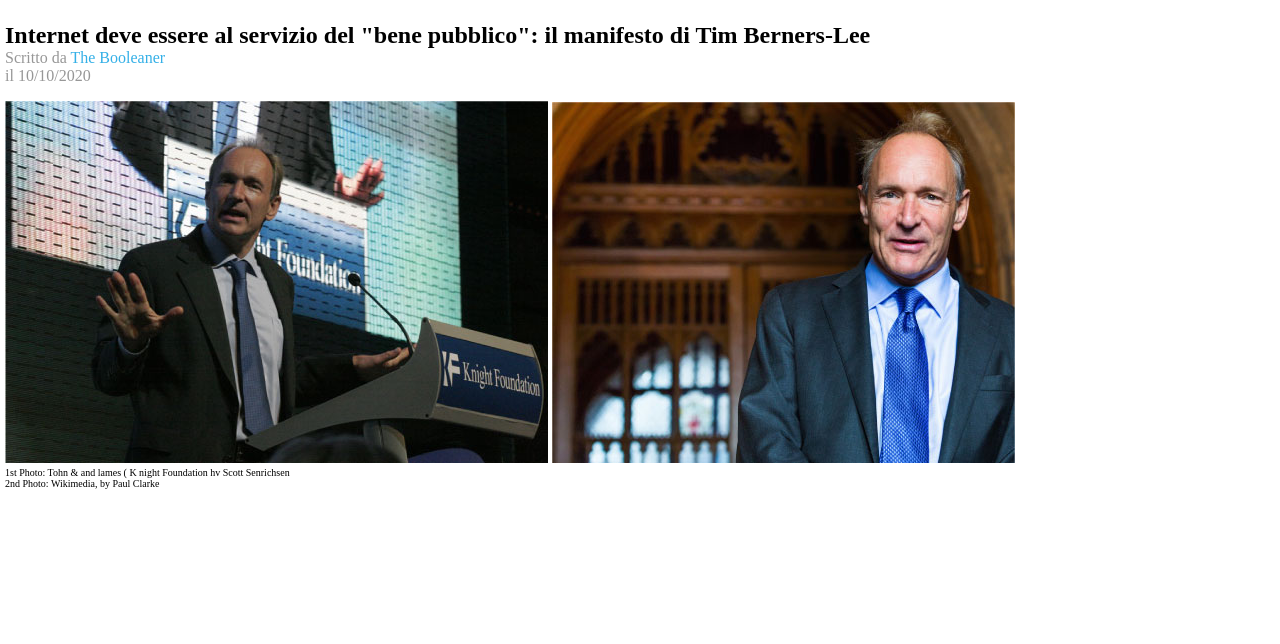
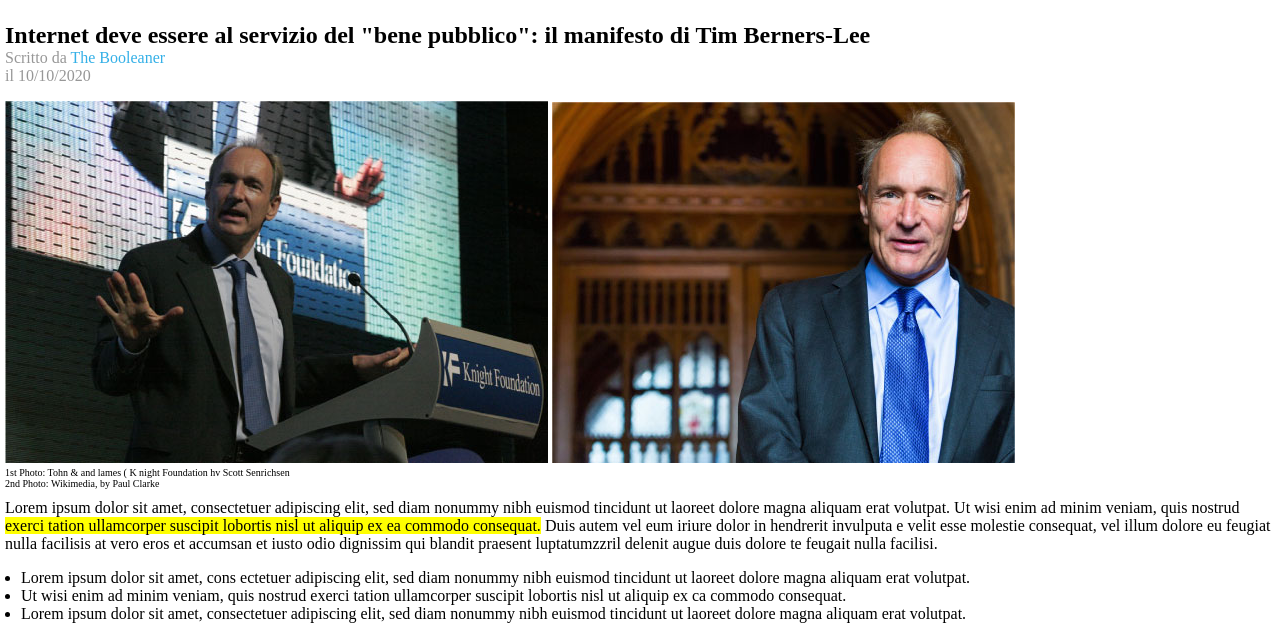
Before and after one commit to robertolatini31/html-css-booleaner, a plain HTML site: page index.html in a window 1280 px wide. Shown: the part 173-817 px from the top of the page. Drawn offline with Linux system fonts and the light colour scheme.

Commit message:
added section text

```diff
--- a/css/style.css
+++ b/css/style.css
@@ -35,3 +35,13 @@ padding: 5px;
     margin-top: 0;
     font-size: 10px;
 }
+
+.evidenziatore {
+    background-color: yellow;
+}
+
+ul {
+
+    padding-left: 0;
+    margin-left: 1rem;
+}
--- a/index.html
+++ b/index.html
@@ -38,9 +38,24 @@
 
             <p id="subtitlephotos">1st Photo: Tohn & and lames ( K night Foundation hv Scott Senrichsen <br>2nd Photo: Wikimedia, by Paul Clarke </p>
 
+        </section>
+        <!-- /.photos -->
+
+        <section class="text">
+
+            Lorem ipsum dolor sit amet, consectetuer adipiscing elit, sed diam nonummy nibh euismod tincidunt ut laoreet dolore magna aliquam erat volutpat. Ut wisi enim
+            ad minim veniam, quis nostrud <span class="evidenziatore">exerci tation ullamcorper suscipit lobortis nisl ut aliquip ex ea commodo consequat.</span> Duis autem vel eum iriure dolor in hendrerit
+            invulputa e velit esse molestie consequat, vel illum dolore eu feugiat nulla facilisis at vero eros et accumsan et iusto odio dignissim qui blandit praesent
+            luptatumzzril delenit augue duis dolore te feugait nulla facilisi.
+
+             <ul>
+                <li>Lorem ipsum dolor sit amet, cons ectetuer adipiscing elit, sed diam nonummy nibh euismod tincidunt ut laoreet dolore magna aliquam erat volutpat.</li>
+                <li>Ut wisi enim ad minim veniam, quis nostrud exerci tation ullamcorper suscipit lobortis nisl ut aliquip ex ca commodo consequat.</li>
+                <li>Lorem ipsum dolor sit amet, consectetuer adipiscing elit, sed diam nonummy nibh euismod tincidunt ut laoreet dolore magna aliquam erat volutpat.</li>
+            </ul>
 
         </section>
-        <!-- /.photos -->
+        <!-- /.text -->
     </main>
     <!-- ./main  -->
     <footer></footer>
```
